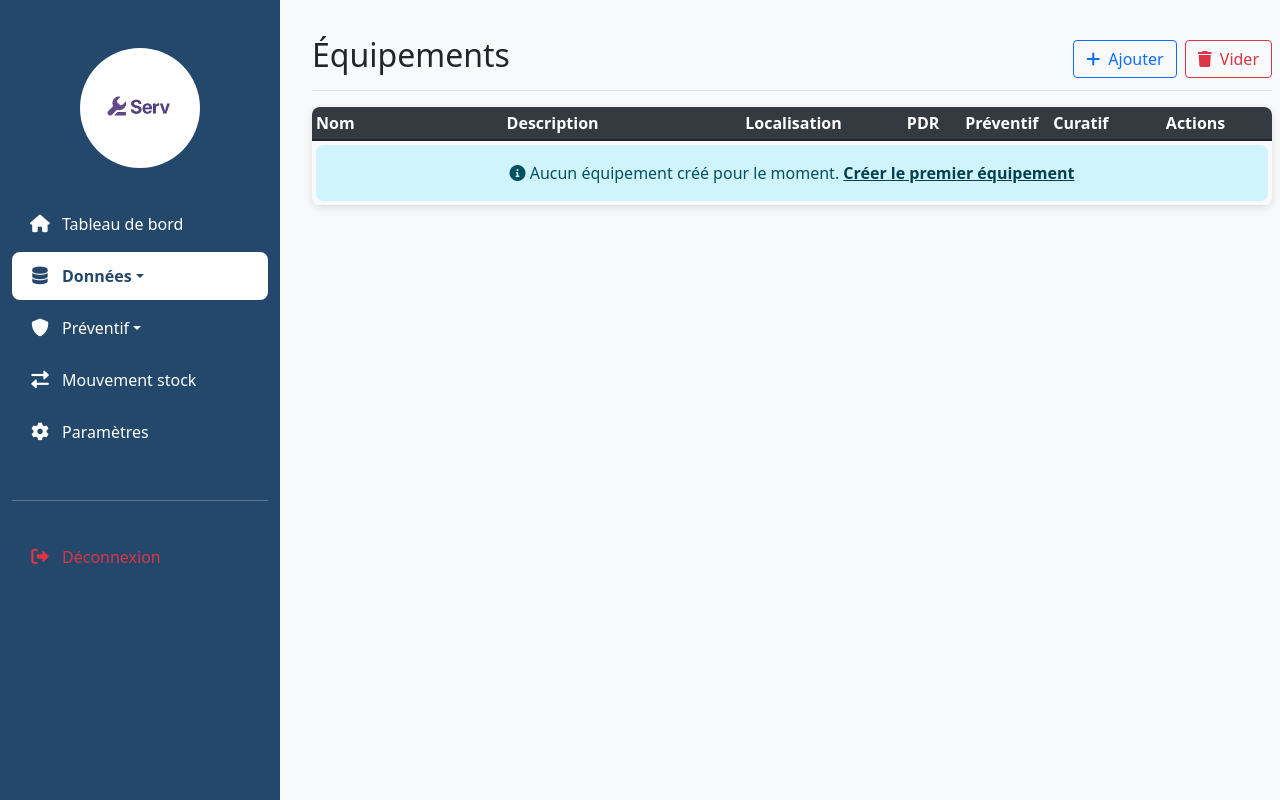
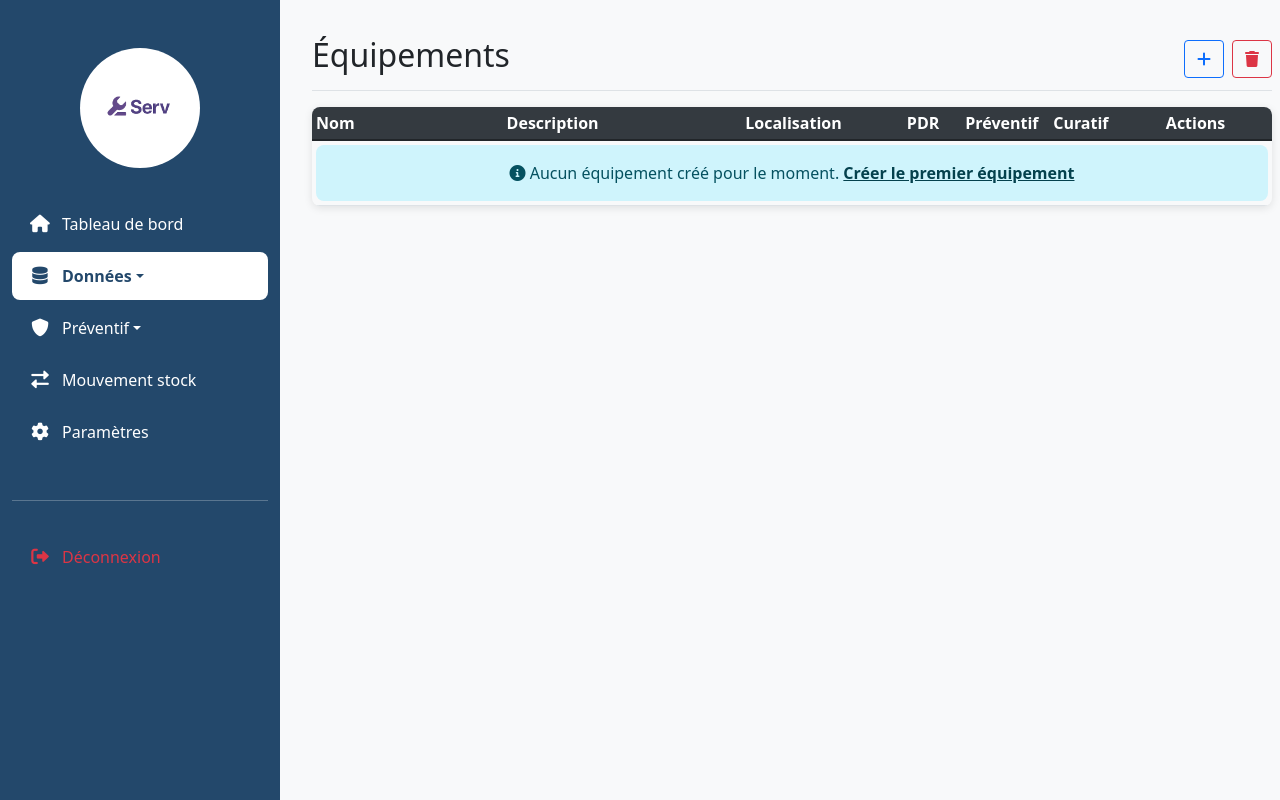
Before and after one commit to JBDLC/ste-maintenance, a Flask app: page /equipements in a window 1280 px wide. Run offline with Flask 3, Linux system fonts and the light colour scheme; a user stored in the database is signed in; some libraries are stand-ins or nearby versions.

Commit message:
Add files via upload

```diff
--- a/templates/equipements.html
+++ b/templates/equipements.html
@@ -8,11 +8,9 @@
     <div class="btn-toolbar mb-2 mb-md-0">
         <a href="{{ url_for('ajouter_equipement') }}" class="btn btn-outline-primary" title="Ajouter un équipement">
             <i class="fas fa-plus"></i>
-            <span class="d-none d-sm-inline ms-1">Ajouter</span>
         </a>
         <button type="button" class="btn btn-outline-danger ms-2" data-bs-toggle="modal" data-bs-target="#viderDonneesModal" title="Vider les équipements">
             <i class="fas fa-trash"></i>
-            <span class="d-none d-sm-inline ms-1">Vider</span>
         </button>
     </div>
 </div>
```
